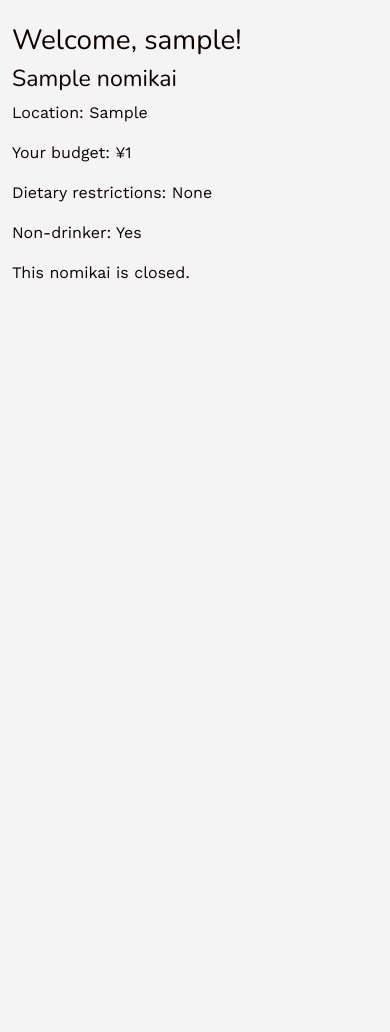
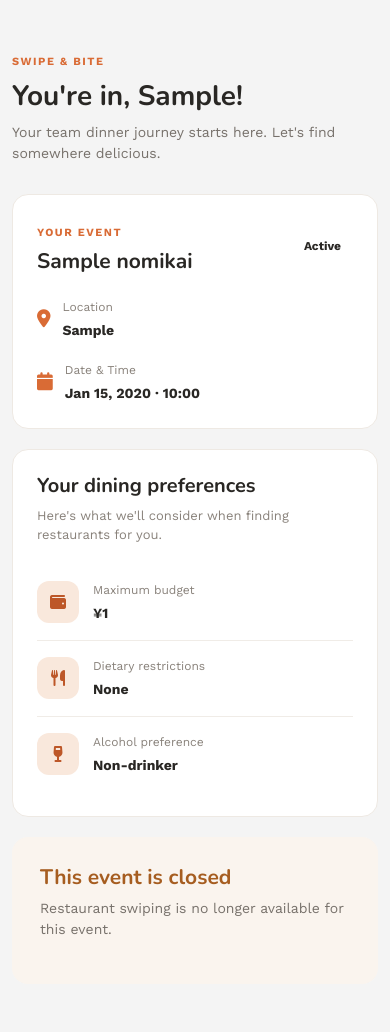
Before and after one commit to LZCR-JP/clone-s-b, a Rails app: a page that uses app/views/participants/show.html.erb in a window 390 px wide. Before the commit the page ends 279 px from the top, so only its background shows below. Run offline with Rails 7, Linux system fonts and the light colour scheme; tables that the repository leaves empty hold one stand-in row (values such as "Sample post"); style sheets or scripts are compiled from the project's sources; some libraries are stand-ins or nearby versions.

Commit message:
added fe stuffs on participants new and show page

```diff
--- a/app/assets/stylesheets/pages/_index.scss
+++ b/app/assets/stylesheets/pages/_index.scss
@@ -3,3 +3,5 @@
 @import "nomikais";
 @import "new_nomikai";
 @import "nomikai_show";
+@import "participant_new";
+@import "participant_show";
--- /dev/null
+++ b/app/assets/stylesheets/pages/_participant_show.scss
@@ -0,0 +1,208 @@
+
+.participant-dashboard {
+  max-width: 760px;
+  margin: 0 auto;
+  color: #292724;
+
+  .participant-welcome {
+    margin-bottom: 30px;
+
+    h1 {
+      font-size: 34px;
+      font-weight: 800;
+      margin: 8px 0;
+    }
+
+    p {
+      color: #77716b;
+      font-size: 14px;
+    }
+  }
+
+  .welcome-label,
+  .section-label {
+    color: #d96b35;
+    font-size: 11px;
+    font-weight: 700;
+    letter-spacing: 1.5px;
+  }
+
+  .participant-event-card,
+  .participant-preferences {
+    background: white;
+    border: 1px solid #eee9e3;
+    border-radius: 16px;
+    padding: 24px;
+    margin-bottom: 20px;
+  }
+
+  .event-card-header {
+    display: flex;
+    justify-content: space-between;
+    align-items: center;
+    gap: 12px;
+    margin-bottom: 24px;
+
+    h2 {
+      font-size: 21px;
+      font-weight: 700;
+      margin: 6px 0 0;
+    }
+  }
+
+  .event-status {
+    padding: 6px 12px;
+    border-radius: 20px;
+    font-size: 12px;
+    font-weight: 600;
+
+    &.open {
+      background: #e5f4e9;
+      color: #287a43;
+    }
+
+    &.closed {
+      background: #fff0df;
+      color: #a65d20;
+    }
+  }
+
+  .event-info-grid {
+    display: grid;
+    grid-template-columns: 1fr 1fr;
+    gap: 20px;
+  }
+
+  .event-info-item {
+    display: flex;
+    align-items: center;
+    gap: 12px;
+
+    i {
+      color: #d96b35;
+      font-size: 18px;
+    }
+
+    span,
+    strong {
+      display: block;
+    }
+
+    span {
+      color: #89827b;
+      font-size: 12px;
+      margin-bottom: 4px;
+    }
+
+    strong {
+      font-size: 14px;
+    }
+  }
+
+  .preferences-heading {
+    margin-bottom: 20px;
+
+    h2 {
+      font-size: 20px;
+      font-weight: 700;
+    }
+
+    p {
+      color: #89827b;
+      font-size: 13px;
+    }
+  }
+
+  .preference-row {
+    display: flex;
+    align-items: center;
+    gap: 14px;
+    padding: 16px 0;
+    border-bottom: 1px solid #f0ece7;
+
+    &:last-child {
+      border-bottom: 0;
+    }
+  }
+
+  .preference-icon {
+    width: 42px;
+    height: 42px;
+    border-radius: 12px;
+    background: #f9e8dc;
+    color: #bd5728;
+    display: flex;
+    align-items: center;
+    justify-content: center;
+  }
+
+  .preference-content {
+    span,
+    strong {
+      display: block;
+    }
+
+    span {
+      color: #89827b;
+      font-size: 12px;
+      margin-bottom: 4px;
+    }
+
+    strong {
+      font-size: 14px;
+    }
+  }
+
+  .participant-next-step {
+    background: #faf4ee;
+    border-radius: 16px;
+    padding: 28px;
+
+    h2 {
+      font-size: 21px;
+      font-weight: 700;
+    }
+
+    p {
+      color: #77716b;
+      font-size: 14px;
+    }
+  }
+
+  .btn-start-swiping {
+    display: flex;
+    align-items: center;
+    justify-content: center;
+    gap: 12px;
+    width: 100%;
+    margin-top: 20px;
+    padding: 15px;
+    border-radius: 9px;
+    background: #d96b35;
+    color: white;
+    font-weight: 700;
+    text-decoration: none;
+    transition: background 0.2s ease;
+
+    &:hover {
+      background: #bd5728;
+      color: white;
+    }
+  }
+
+  .closed-event-message {
+    h2 {
+      color: #a65d20;
+    }
+  }
+
+  @media (max-width: 576px) {
+    .participant-welcome h1 {
+      font-size: 28px;
+    }
+
+    .event-info-grid {
+      grid-template-columns: 1fr;
+    }
+  }
+}
--- a/app/views/participants/show.html.erb
+++ b/app/views/participants/show.html.erb
@@ -1,26 +1,107 @@
-<div class="container mt-4">
-  <h1>Welcome, <%= @participant.nickname %>!</h1>
 
-  <h3><%= @nomikai.name %></h3>
+<div class="container py-5">
+  <div class="participant-dashboard">
 
-  <p>Location: <%= @nomikai.area %></p>
-  <p>Your budget: ¥<%= @participant.budget_max %></p>
+    <!-- Welcome header -->
+    <div class="participant-welcome">
+      <span class="welcome-label">SWIPE & BITE</span>
+      <h1>You're in, <%= @participant.nickname.capitalize %>!</h1>
+      <p>Your team dinner journey starts here. Let's find somewhere delicious.</p>
+    </div>
 
-  <p>
-    Dietary restrictions:
-    <%= @participant.restrictions.join(", ").presence || "None" %>
-  </p>
+    <!-- Event card -->
+    <div class="participant-event-card">
+      <div class="event-card-header">
+        <div>
+          <span class="section-label">YOUR EVENT</span>
+          <h2><%= @nomikai.name.capitalize %></h2>
+        </div>
 
-  <p>
-    Non-drinker:
-    <%= @participant.non_drinker ? "Yes" : "No" %>
-  </p>
+        <span class="event-status <%= @nomikai.status %>">
+          <%= @nomikai.status.capitalize %>
+        </span>
+      </div>
 
-  <% if @nomikai.status == "open" %>
-    <%= link_to "Start Swiping",
-                participant_swipes_path(@participant.token),
-                class: "btn btn-primary" %>
-  <% else %>
-    <p>This nomikai is closed.</p>
-  <% end %>
+      <div class="event-info-grid">
+        <div class="event-info-item">
+          <i class="fa-solid fa-location-dot"></i>
+          <div>
+            <span>Location</span>
+            <strong><%= @nomikai.area %></strong>
+          </div>
+        </div>
+
+        <div class="event-info-item">
+          <i class="fa-solid fa-calendar"></i>
+          <div>
+            <span>Date & Time</span>
+            <strong><%= @nomikai.event_date.strftime("%b %d, %Y · %H:%M") %></strong>
+          </div>
+        </div>
+      </div>
+    </div>
+
+    <!-- Personal preferences -->
+    <div class="participant-preferences">
+      <div class="preferences-heading">
+        <h2>Your dining preferences</h2>
+        <p>Here's what we'll consider when finding restaurants for you.</p>
+      </div>
+
+      <div class="preference-row">
+        <div class="preference-icon">
+          <i class="fa-solid fa-wallet"></i>
+        </div>
+        <div class="preference-content">
+          <span>Maximum budget</span>
+          <strong>¥<%= number_with_delimiter(@participant.budget_max) %></strong>
+        </div>
+      </div>
+
+      <div class="preference-row">
+        <div class="preference-icon">
+          <i class="fa-solid fa-utensils"></i>
+        </div>
+        <div class="preference-content">
+          <span>Dietary restrictions</span>
+          <strong>
+            <%= @participant.restrictions.present? ? @participant.restrictions.join(", ") : "None" %>
+          </strong>
+        </div>
+      </div>
+
+      <div class="preference-row">
+        <div class="preference-icon">
+          <i class="fa-solid fa-wine-glass"></i>
+        </div>
+        <div class="preference-content">
+          <span>Alcohol preference</span>
+          <strong><%= @participant.non_drinker ? "Non-drinker" : "No preference" %></strong>
+        </div>
+      </div>
+    </div>
+
+    <!-- Next step -->
+    <div class="participant-next-step">
+      <% if @nomikai.status == "open" %>
+        <div>
+          <h2>Ready to find your next favorite spot?</h2>
+          <p>Swipe through restaurants and help your team decide where to eat.</p>
+        </div>
+
+        <%= link_to participant_swipes_path(@participant.token),
+                    class: "btn-start-swiping" do %>
+          Start Swiping
+          <i class="fa-solid fa-arrow-right"></i>
+        <% end %>
+
+      <% else %>
+        <div class="closed-event-message">
+          <h2>This event is closed</h2>
+          <p>Restaurant swiping is no longer available for this event.</p>
+        </div>
+      <% end %>
+    </div>
+
+  </div>
 </div>
```
Also changed, not shown: app/assets/stylesheets/_participant_new.scss (added, +160 -0 lines), app/views/participants/new.html.erb (+87 -44 lines).
